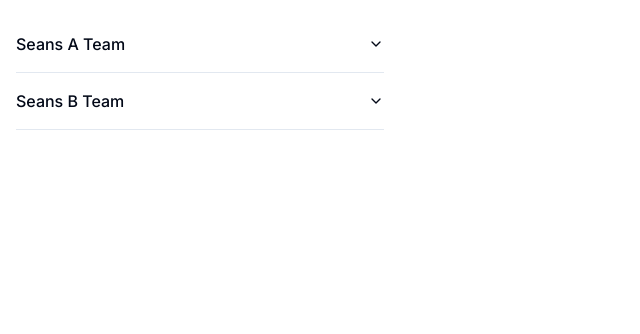
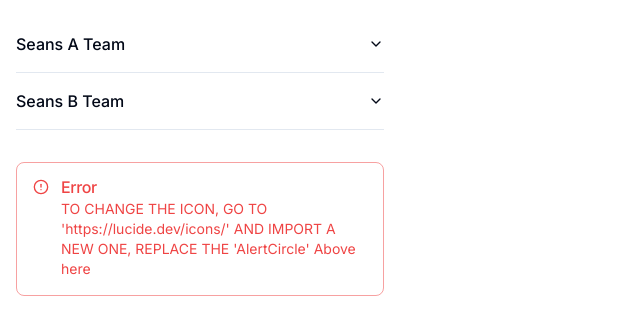
Before and after one commit to evilusean/CourseraGoogleFCC, a Next.js app in the folder FCC-React-ShadCN-UI/recipsean/: page / in a window 1280 px wide. Shown: the top 334 px of the page, without its empty margins (0-640 px from the left). Built offline with nearby package versions, Linux system fonts and the light colour scheme.

Commit message:
added alert message

```diff
--- /dev/null
+++ b/FCC-React-ShadCN-UI/recipsean/src/app/SHADCN/MyAlert.tsx
@@ -0,0 +1,26 @@
+import React from 'react'
+import { AlertCircle } from "lucide-react"
+
+import {
+  Alert,
+  AlertDescription,
+  AlertTitle,
+} from "@/components/ui/alert"
+
+function MyAlert() {
+  return (
+    <div className="w-[400px] p-4">
+            <Alert variant="destructive"> {/* TO CHANGE VARIANT, INTELLISENSE OR SWITCH To variant="default ON THIS LINE*/}
+    {/* TO CHANGE THE ICON, GO TO 'https://lucide.dev/icons/' and select a new one REPLACE 'ALERTCIRCLE' BELOW TO CHANGE ICON,
+    NOTICE THE IMPORTS AT TOP '"from lucide-react"', that is where you can get new icons, and change them, simply change/add import  */ }
+      <AlertCircle className="h-4 w-4" />
+      <AlertTitle>Error</AlertTitle>
+      <AlertDescription>
+        TO CHANGE THE ICON, GO TO 'https://lucide.dev/icons/' AND IMPORT A NEW ONE, REPLACE THE 'AlertCircle' Above here
+      </AlertDescription>
+    </Alert>
+    </div>
+  )
+}
+
+export default MyAlert
--- a/FCC-React-ShadCN-UI/recipsean/src/app/page.tsx
+++ b/FCC-React-ShadCN-UI/recipsean/src/app/page.tsx
@@ -1,11 +1,13 @@
 import React from 'react'
 import MyAccordion from './SHADCN/MyAccordion'
+import MyAlert from './SHADCN/MyAlert'
 
 function page() {
   return (
 
     <div>
       <MyAccordion />
+      <MyAlert />
     </div>
   )
 }
```
